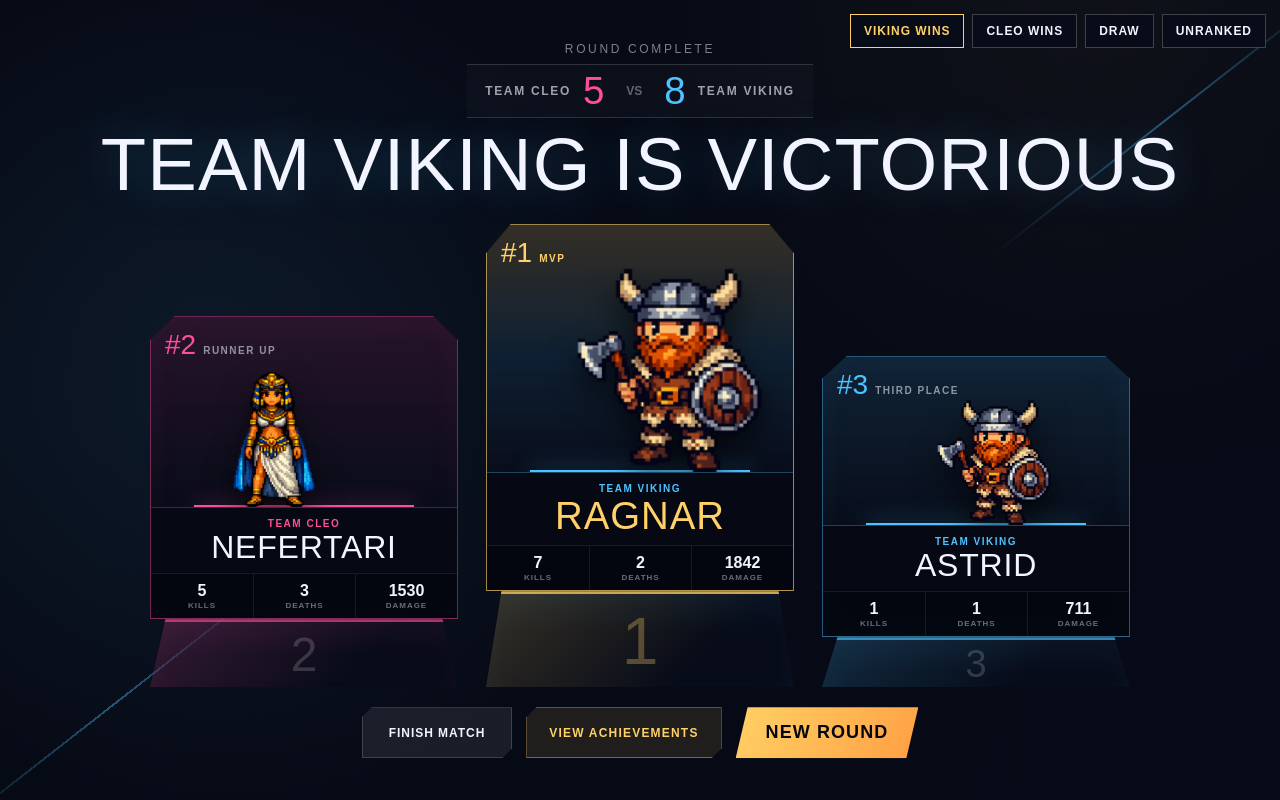
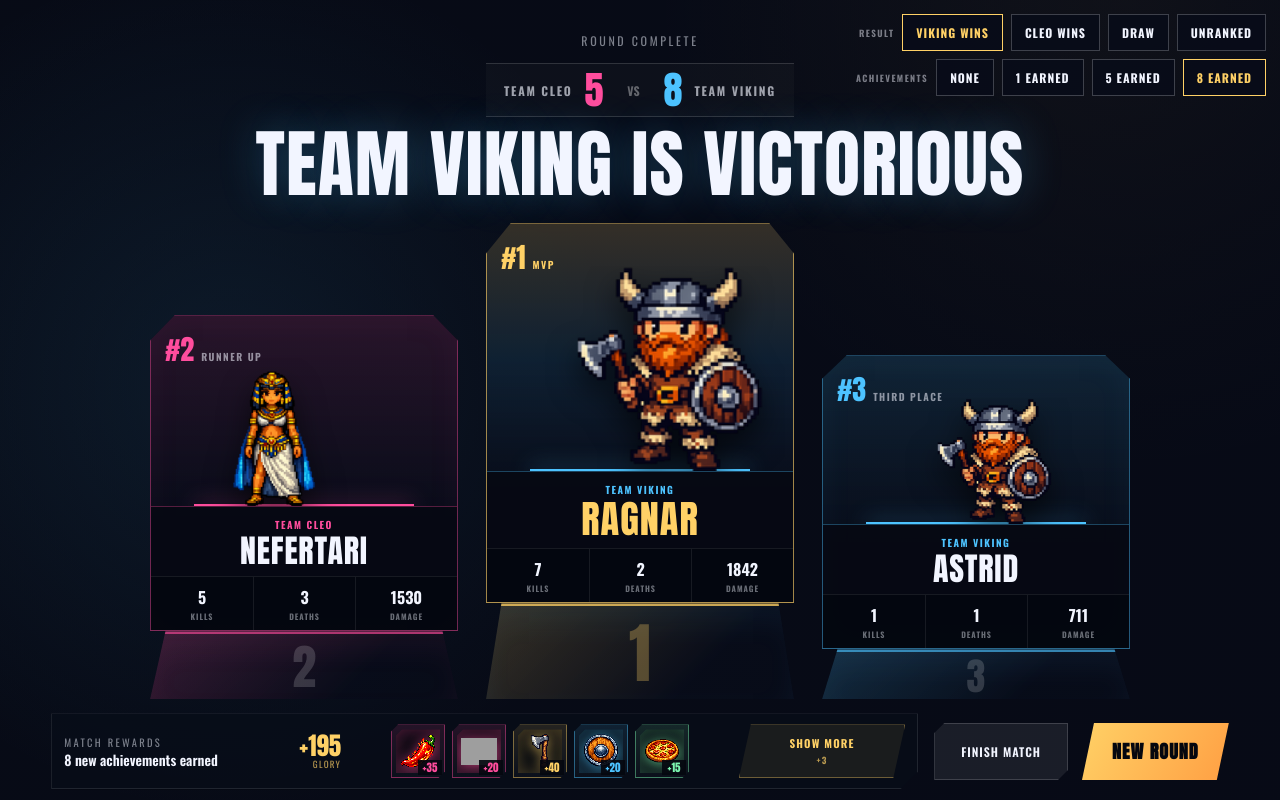
Before and after one commit to Geffel/Viking-vs-Cleo, a website: page public/_result-preview.html in a window 1280 px wide. Drawn offline with nearby package versions, Linux system fonts and the light colour scheme; grey boxes are pictures that could not be loaded.

Commit message:
Results screen

```diff
--- a/public/_result-preview.html
+++ b/public/_result-preview.html
@@ -4,6 +4,9 @@
     <meta charset="utf-8" />
     <meta name="viewport" content="width=device-width, initial-scale=1" />
     <title>Result screen preview</title>
+    <link rel="preconnect" href="https://fonts.googleapis.com" />
+    <link rel="preconnect" href="https://fonts.gstatic.com" crossorigin />
+    <link href="https://fonts.googleapis.com/css2?family=Anton&family=Oswald:wght@300;400;500;600;700&display=swap" rel="stylesheet" />
     <link rel="stylesheet" href="/css/style.css" />
     <style>
       body {
@@ -22,8 +25,24 @@
         z-index: 20;
         top: 14px;
         right: 14px;
+        display: grid;
+        gap: 8px;
+        justify-items: end;
+      }
+
+      .preview-control-row {
         display: flex;
         gap: 8px;
+        align-items: center;
+      }
+
+      .preview-control-row > span {
+        width: 92px;
+        color: rgba(242, 245, 255, 0.48);
+        font: 700 9px "Oswald", sans-serif;
+        letter-spacing: 0.16em;
+        text-align: right;
+        text-transform: uppercase;
       }
 
       .preview-controls button {
@@ -53,7 +72,7 @@
       }
 
       .podium-header .screen-step {
-        margin-bottom: 8px;
+        margin-bottom: clamp(14px, 1.6vh, 20px);
       }
 
       .preview-score {
@@ -375,15 +394,25 @@
     </style>
   </head>
   <body>
-    <nav class="preview-controls" aria-label="Preview result">
-      <button type="button" data-result="viking">Viking wins</button>
-      <button type="button" data-result="cleo">Cleo wins</button>
-      <button type="button" data-result="draw">Draw</button>
-      <button type="button" data-result="unranked">Unranked</button>
-    </nav>
+    <aside class="preview-controls" aria-label="Result preview controls">
+      <nav class="preview-control-row" aria-label="Result type">
+        <span>Result</span>
+        <button type="button" data-result="viking">Viking wins</button>
+        <button type="button" data-result="cleo">Cleo wins</button>
+        <button type="button" data-result="draw">Draw</button>
+        <button type="button" data-result="unranked">Unranked</button>
+      </nav>
+      <nav class="preview-control-row" aria-label="Achievements earned">
+        <span>Achievements</span>
+        <button type="button" data-achievements="0">None</button>
+        <button type="button" data-achievements="1">1 earned</button>
+        <button type="button" data-achievements="5">5 earned</button>
+        <button type="button" data-achievements="8">8 earned</button>
+      </nav>
+    </aside>
 
     <main class="round-results" id="round-results" data-winner="viking">
-      <div class="result-wrap podium-preview">
+      <div class="result-wrap podium-results podium-preview">
         <header class="podium-header">
           <div class="screen-step">Round complete</div>
           <div id="round-result-score" class="preview-score"></div>
@@ -394,6 +423,8 @@
         </header>
 
         <section id="podium-grid" class="podium-grid" aria-label="Top three fighters"></section>
+
+        <div id="preview-achievements" class="match-achievements-summary" hidden></div>
 
         <div class="round-actions podium-actions">
           <button id="leave-match" type="button">Finish match</button>
@@ -456,8 +487,22 @@
       const title = document.getElementById('round-result-title');
       const score = document.getElementById('round-result-score');
       const podium = document.getElementById('podium-grid');
+      const achievementSummary = document.getElementById('preview-achievements');
       const unrankedNote = document.getElementById('unranked-note');
-      const buttons = [...document.querySelectorAll('[data-result]')];
+      const resultButtons = [...document.querySelectorAll('[data-result]')];
+      const achievementButtons = [...document.querySelectorAll('[data-achievements]')];
+      const previewAchievements = [
+        { title: 'Five Seconds of Fury', rarity: 'Epic', pts: 35, tone: '#ff4d9d', icon: '/assets/chili.png' },
+        { title: 'Lord of the Nile Delta', rarity: 'Epic', pts: 20, tone: '#ff4d9d', icon: '/assets/arena_01.png' },
+        { title: 'Long Distance Delivery', rarity: 'Legendary', pts: 40, tone: '#ffd166', icon: '/assets/viking/axe_throw.png' },
+        { title: 'Not Today', rarity: 'Rare', pts: 20, tone: '#4dc3ff', icon: '/assets/viking_shield_icon.png' },
+        { title: 'Quick Snack', rarity: 'Common', pts: 15, tone: '#7cf5b0', icon: '/assets/pizza.png' },
+        { title: 'First Blood', rarity: 'Common', pts: 10, tone: '#7cf5b0', icon: '/assets/cleo/punch1.png' },
+        { title: 'Sun Worshipper', rarity: 'Rare', pts: 25, tone: '#4dc3ff', icon: '/assets/cleo/sun_fire_ball.png' },
+        { title: 'Shield Wall', rarity: 'Epic', pts: 30, tone: '#ff4d9d', icon: '/assets/cleo_shield_icon.png' },
+      ];
+      let activeResult = 'viking';
+      let activeAchievementCount = 8;
 
       function podiumCard(player) {
         const label = player.rank === 1 ? 'MVP' : player.rank === 2 ? 'Runner up' : 'Third place';
@@ -478,7 +523,14 @@
           </article>`;
       }
 
-      function show(result) {
+      function syncUrl() {
+        const params = new URLSearchParams();
+        params.set('winner', activeResult);
+        params.set('achievements', String(activeAchievementCount));
+        history.replaceState(null, '', `?${params}`);
+      }
+
+      function showResult(result) {
         const key = rows[result] ? result : 'viking';
         const row = rows[key];
         const winner = row.winner;
@@ -499,12 +551,46 @@
           <i>VS</i>
           <strong class="viking-score">${row.viking}</strong><span>Team Viking</span>`;
         podium.innerHTML = visualOrder.map(podiumCard).join('');
-        for (const button of buttons) button.setAttribute('aria-pressed', String(button.dataset.result === key));
-        history.replaceState(null, '', `?winner=${key}`);
+        activeResult = key;
+        for (const button of resultButtons) button.setAttribute('aria-pressed', String(button.dataset.result === key));
+        syncUrl();
       }
 
-      for (const button of buttons) button.addEventListener('click', () => show(button.dataset.result));
-      show(new URLSearchParams(location.search).get('winner'));
+      function achievementSlot(item, index) {
+        const label = `${item.title} - ${item.rarity}, ${item.pts} glory`;
+        return `
+          <div class="ma-summary-slot" style="--rarity-tone:${item.tone};--delay:${(index * 0.07).toFixed(2)}s" aria-label="${label}" title="${label}">
+            <span class="ma-summary-icon"><img src="${item.icon}" alt="" /></span>
+            <span class="ma-summary-points">+${item.pts}</span>
+          </div>`;
+      }
+
+      function showAchievements(count) {
+        const parsed = Number(count);
+        const value = count !== null && [0, 1, 5, 8].includes(parsed) ? parsed : 8;
+        const earned = previewAchievements.slice(0, value);
+        const visible = earned.slice(0, 5);
+        const remaining = earned.length - visible.length;
+        activeAchievementCount = value;
+        achievementSummary.hidden = value === 0;
+        achievementSummary.innerHTML = value === 0 ? '' : `
+          <div class="ma-summary-head">
+            <div><div class="ma-kicker">Match rewards</div><b>${earned.length} new achievement${earned.length === 1 ? '' : 's'} earned</b></div>
+            <span>+${earned.reduce((sum, item) => sum + item.pts, 0)}<small>glory</small></span>
+          </div>
+          <div class="ma-summary-list">${visible.map(achievementSlot).join('')}</div>
+          <button class="ma-summary-more" type="button">Show more${remaining ? `<span>+${remaining}</span>` : ''}</button>`;
+        for (const button of achievementButtons) {
+          button.setAttribute('aria-pressed', String(Number(button.dataset.achievements) === value));
+        }
+        syncUrl();
+      }
+
+      for (const button of resultButtons) button.addEventListener('click', () => showResult(button.dataset.result));
+      for (const button of achievementButtons) button.addEventListener('click', () => showAchievements(button.dataset.achievements));
+      const params = new URLSearchParams(location.search);
+      showResult(params.get('winner'));
+      showAchievements(params.get('achievements'));
     </script>
   </body>
 </html>
--- a/public/js/main.js
+++ b/public/js/main.js
@@ -224,6 +224,7 @@ const sharedSeatInput = {
 const achievementsUi = new AchievementsUi({
   playerName: () => currentName,
   onBack: closeAchievements,
+  onViewAll: openAchievements,
 });
 
 const settingsUi = new SettingsUi({ audio, onBack: closeSettings });
```
Also changed, not shown: public/js/achievements.js (+16 -11 lines), test/achievements.mjs (+12 -0 lines), public/css/style.css.
